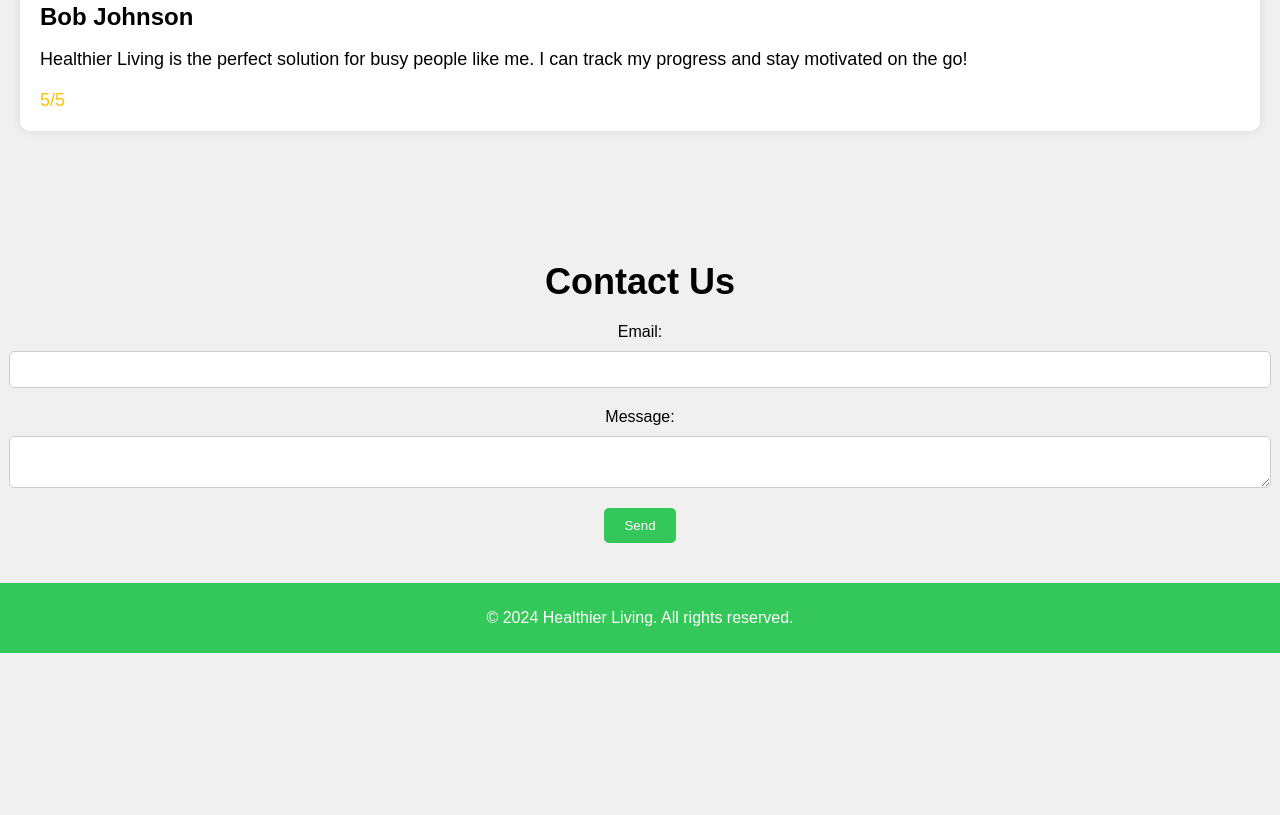
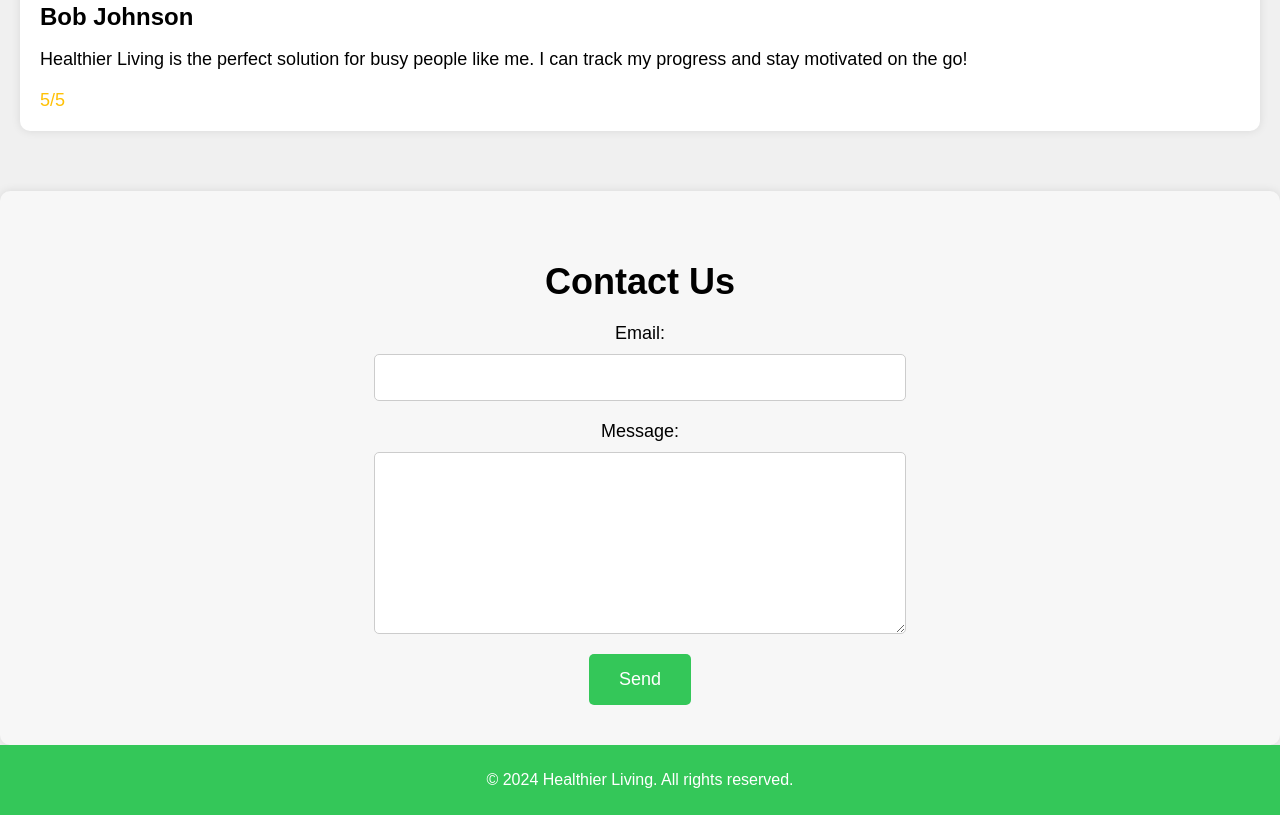
Before and after one commit to Aashish-Aryal/healthier-living, a plain HTML site: page index.html in a window 1280 px wide. Shown: the part 3313-4128 px from the top of the page. Before the commit the page ends 3966 px from the top, so only its background shows below. Drawn offline with Linux system fonts and the light colour scheme.

Commit message:
Contact Us

```diff
--- a/style.css
+++ b/style.css
@@ -224,6 +224,9 @@ footer {
 .contact-us {
     padding: 40px 20px;
     text-align: center;
+    background-color: #f7f7f7;
+    border-radius: 10px;
+    box-shadow: 0 0 10px rgba(0, 0, 0, 0.1);
 }
 
 .contact-us h2 {
@@ -235,27 +238,36 @@ footer {
     display: flex;
     flex-direction: column;
     align-items: center;
+    max-width: 500px;
+    margin: 0 auto;
 }
 
 .contact-us label {
     margin-bottom: 10px;
+    font-size: 18px;
 }
 
 .contact-us input, .contact-us textarea {
     width: 100%;
-    padding: 10px;
+    padding: 15px;
     margin-bottom: 20px;
     border: 1px solid #ccc;
     border-radius: 5px;
 }
 
+.contact-us textarea {
+    height: 150px;
+    resize: vertical;
+}
+
 .contact-us button[type="submit"] {
     background-color: #34C759;
     color: #ffffff;
-    padding: 10px 20px;
+    padding: 15px 30px;
     border: none;
     border-radius: 5px;
     cursor: pointer;
+    font-size: 18px;
 }
 
 .contact-us button[type="submit"]:hover {
```
